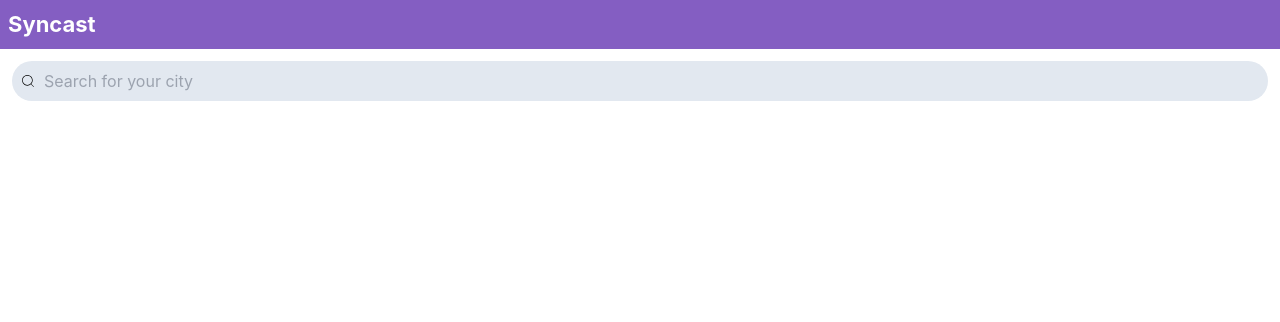
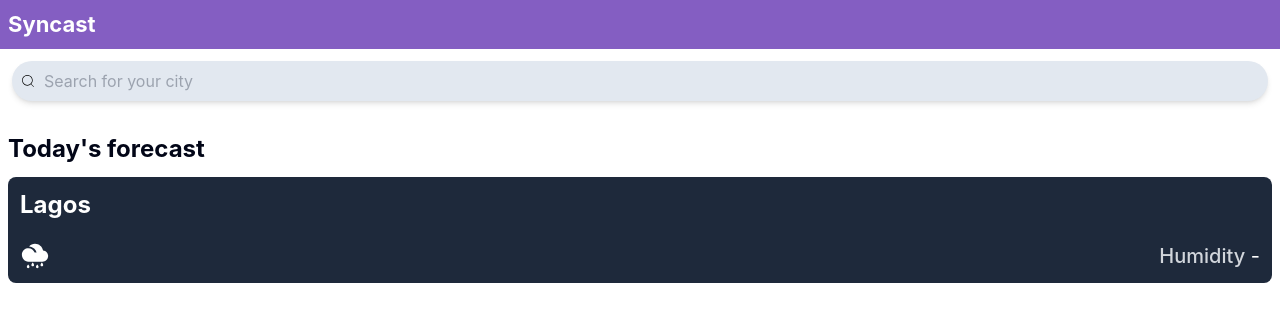
Before and after one commit to Blackbobs/syncast, a React (Create React App) app: page / in a window 1280 px wide. Shown: the top 322 px of the page. Built offline with nearby package versions, Linux system fonts and the light colour scheme; no server answers.

Commit message:
feat:daily forecast

```diff
--- a/src/components/DailyForecast/index.jsx
+++ b/src/components/DailyForecast/index.jsx
@@ -1,18 +1,21 @@
-import React, {useEffect, useState} from 'react'
-import { getLongAndLat } from '../Search/utils/fetcher';
-import { useStateContext } from '../../context/ContextProvider';
+import React, { useEffect, useState } from "react";
+import { getLongAndLat } from "../utils/fetcher";
+import { useStateContext } from "../../context/ContextProvider";
+import { IoMdRainy, IoMdSunny } from "react-icons/io";
 
 const DailyForecast = () => {
-  const {city, setLatt, setLong, latt, long} = useStateContext()
-  const [weatherData, setWeatherData] = useState(null);
+  const { city, setLatt, setLong, latt, long } = useStateContext();
+  const [weather, setWeather] = useState(null);
+  const [temp, setTemp] = useState(null);
+  const [humidity, setHumidity] = useState(null);
 
   // const API_KEY = process.env.REACT_APP_WEATHER_API
 
-   const get5DayForecast = async() => {
+  const getDailyForecast = async () => {
     try {
       // const apiURL = `api.openweathermap.org/data/2.5/forecast/daily?lat=${latt}&lon=${long}&cnt=6&appid=${process.env.REACT_APP_WEATHER_API}`
 
-        const apiURL = `https://api.openweathermap.org/data/2.5/weather?lat=${latt}&lon=${long}&cnt=7&appid=${process.env.REACT_APP_WEATHER_API}`
+      const apiURL = `https://api.openweathermap.org/data/2.5/weather?lat=${latt}&lon=${long}&cnt=7&appid=${process.env.REACT_APP_WEATHER_API}`;
 
       // const options = {
       //   method: 'GET',
@@ -21,19 +24,15 @@ const DailyForecast = () => {
       //     'x-rapidapi-host': 'weatherbit-v1-mashape.p.rapidapi.com'
       //   }
       // };
-        const response = await fetch(apiURL)
-        const result = await response.json()
+      const response = await fetch(apiURL);
+      const result = await response.json();
       // console.log(result.data.weather.description)
-        console.log(result)
-        return result
-
+      console.log(result);
+      return result;
     } catch (error) {
       // console.log(error)
     }
-
-}
-
-
+  };
 
   useEffect(() => {
     const fetchData = async () => {
@@ -44,29 +43,40 @@ const DailyForecast = () => {
           setLong(geoData[0]?.lon);
           setLatt(geoData[0]?.lat);
         } else {
-          throw new Error('Unable to fetch geographical coordinates');
+          throw new Error("Unable to fetch geographical coordinates");
         }
 
         // Fetch 5-day forecast using longitude and latitude
-        const forecastData = await get5DayForecast(long, latt);
-        setWeatherData(forecastData.weather[0].description);
-        console.log(forecastData.weather[0].description)
-
-
-
+        const forecastData = await getDailyForecast(long, latt);
+        setWeather(forecastData.weather[0].description);
+        setTemp(forecastData.main.temp);
+        setHumidity(forecastData.main.humidity);
+        console.log(forecastData.weather[0].description);
       } catch (error) {
-        console.error('Error fetching data:', error);
-
+        console.error("Error fetching data:", error);
       }
     };
 
     fetchData();
   }, [city, latt, long]);
   return (
-    <section>
+    <section className="p-2 text-white">
+      <h1 className="text-2xl font-bold text-slate-950 py-3">Today's forecast</h1>
+      <div className="bg-slate-800 p-3 rounded-lg space-y-5">
+        <div className="flex items-center justify-between">
+          <h2 className="text-2xl font-bold">Lagos</h2>
+          <p className="text-[18px] font-medium">{temp}</p>
+        </div>
+        <div className="flex items-center justify-between">
+          <p className="text-[18px] flex items-center gap-2"><IoMdRainy size={30}/>{weather}</p>
+          <small className="text-xl">
+            {" "}
+            <span className="text-gray-300 font-medium">Humidity</span> - {humidity}
+          </small>
+        </div>
+      </div>
+    </section>
+  );
+};
 
-    </section>
-  )
-}
-
-export default DailyForecast
+export default DailyForecast;
--- a/src/components/Search/index.jsx
+++ b/src/components/Search/index.jsx
@@ -3,7 +3,7 @@ import { CiSearch } from "react-icons/ci";
 
 const Search = () => {
   return (
-    <div className='flex gap-2 items-center rounded-full p-2 bg-slate-200'>
+    <div className='flex gap-2 items-center rounded-full p-2 bg-slate-200 shadow-md'>
         <CiSearch/>
         <input className='bg-transparent focus:outline-none' type="text" placeholder='Search for your city' />
     </div>
```
Also changed, not shown: src/components/utils/fetcher.js (renamed from src/components/Search/utils/fetcher.js). Lines whose indentation alone changed are shown as unchanged.
